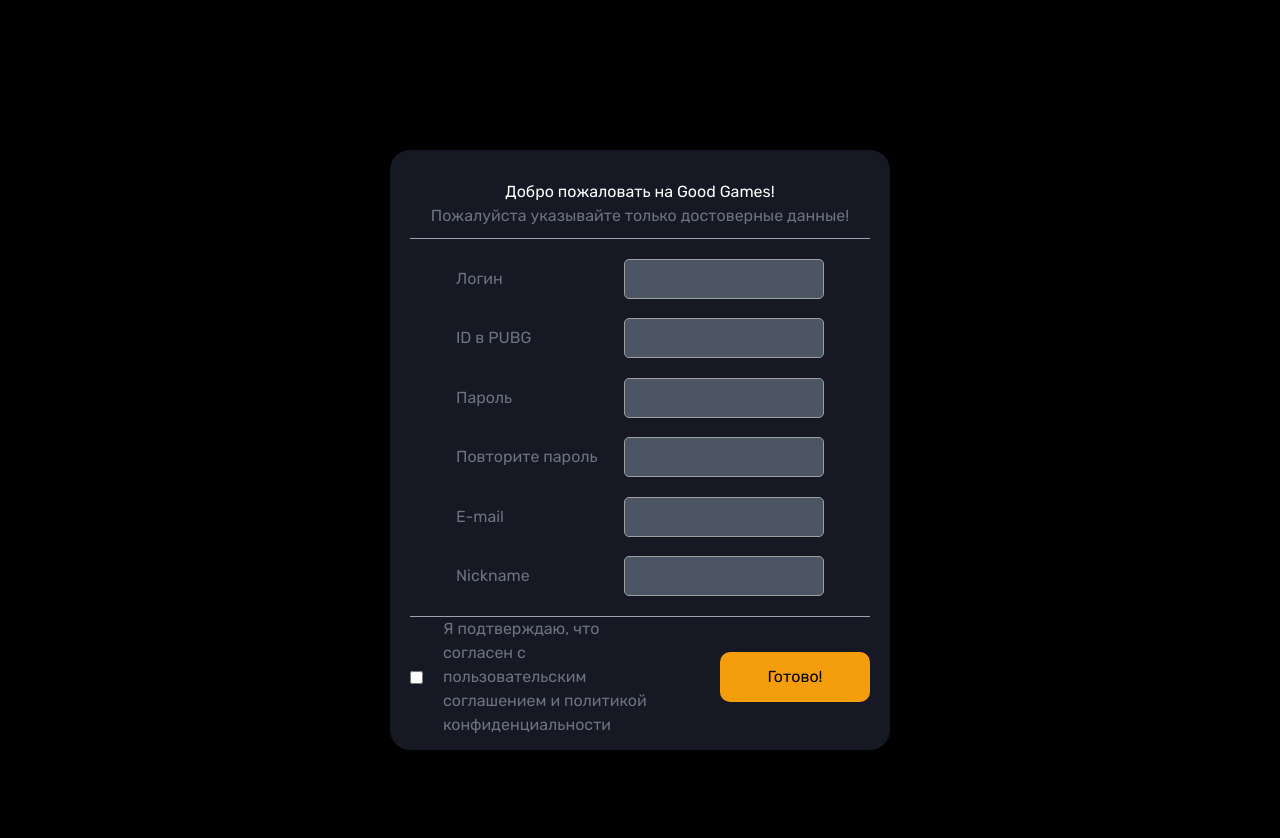
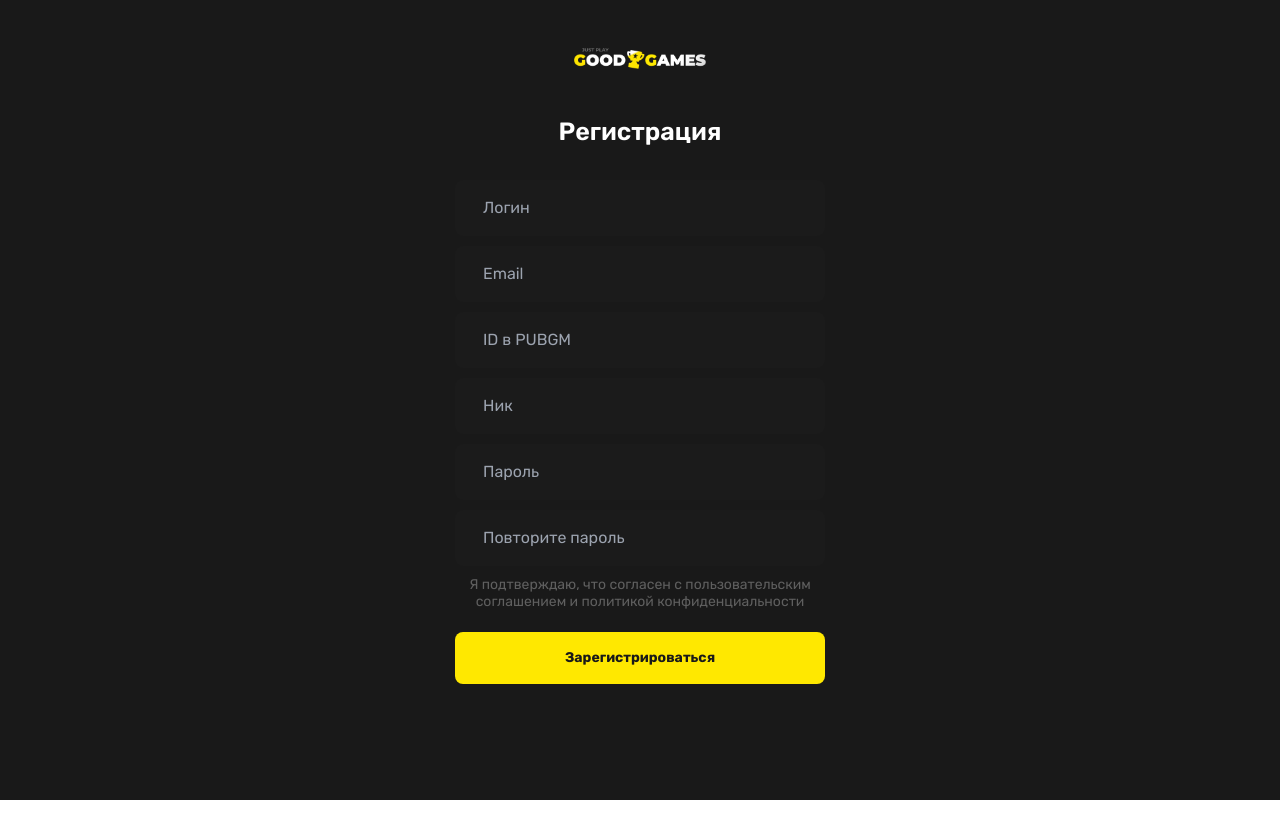
Before and after one commit to HerrKise/goodgames, a React (Vite) app: page /reg in a window 1280 px wide. Shown: the top 838 px of the page. After the commit the page ends 800 px from the top, so only its background shows below. Built offline with nearby package versions, Linux system fonts and the light colour scheme.

Commit message:
small upd

```diff
--- a/src/pages/Login.jsx
+++ b/src/pages/Login.jsx
@@ -1,7 +1,9 @@
 import React from "react";
 import { useDispatch, useSelector } from "react-redux";
 import { getErrors, signIn } from "../store/reducers/userSlice.js";
-import { NavLink, redirect, useNavigate } from "react-router-dom";
+import { Link, NavLink, redirect, useNavigate } from "react-router-dom";
+
+import logopic from "../assets/Main/logo.png"
 
 export default function Login() {
     const [email, changeEmail] = React.useState("");
@@ -29,63 +31,60 @@
     };
 
     return (
-        <section className="w-[100%] bg-black">
-            <div className="w-[1024px] mx-auto h-[900px] flex flex-col justify-center items-center">
+        <section className="bg-darkgrey min-h-[100vh] flex flex-col items-center justify-center relative">
+            <Link className="w-full flex items-center justify-center fixed top-12" to="/mainpage">
+                <img src={logopic} alt="logopic" className="w-[132px]"/>
+            </Link>
+            <div className="wrap py-20 h-full w-full  text-white">
+                <h1 className="h1 pb-8 text-center">Вход</h1>
                 <form
-                    className="bg-[#161823] w-[500px] h-[600px] py-[30px] px-[20px] rounded-[20px]"
+                    className="space-y-[10px]"
                     onSubmit={handleSubmit}
                 >
-                    <div className="flex flex-col justify-center items-center border-b-[1px] border-gray-400 pb-[10px]">
-                        <h2 className="text-white">С возвращением, дружище!</h2>
-                    </div>
-                    <div className="flex flex-col items-center justify-around h-[70%] py-[20px] border-b-[1px] border-gray-400">
-                        <div className="flex justify-between w-[80%] items-center">
-                            <label className="text-gray-500">Почта</label>
                     <input
                         type="text"
                         id="email"
                         name="email"
-                                placeholder=""
+                        placeholder="Email"
                         required
                         value={email}
                         onChange={handleEmailChange}
-                                className="border-[1px] w-[200px] border-[#9e9e9e] rounded-[5px] text-[16px] h-[40px] px-[20px] bg-gray-600"
+                        className="bg-[#26262633] w-full py-4 px-7 rounded-lg"
                     />
-                        </div>
-                        <div className="flex justify-between w-[80%] items-center">
-                            <label className="text-gray-500">Пароль</label>
                     <input
                         type="password"
                         id="password"
                         name="password"
-                                placeholder=""
+                        placeholder="Пароль"
                         required
                         value={password}
                         onChange={handlePasswordChange}
-                                className="border-[1px] w-[200px] border-[#9e9e9e] rounded-[5px] text-[16px] h-[40px] px-[20px] bg-gray-600"
+                        className="bg-[#26262633] w-full py-4 px-7 rounded-lg"
                     />
-                        </div>
-                    </div>
-                    <div className="flex justify-around items-center pt-[15px]">
+
                     <button
-                            className="bg-white w-[150px] h-[50px] rounded-[10px]"
+                        className='w-full rounded-lg bg-yellow py-4 text-darkgrey text-sm font-bold'
+                        type="submit"
+                    >
+                        Вход
+                    </button>
+                    <NavLink
+                        to="/reset-password"
+                        className="w-[50%]"
+                    >
+                        <button
+                            type="button"
+                            className='w-[calc(50%-5px)] rounded-lg bg-[#26262633] py-4 text-sm font-bold mr-[10px]'
+                        >
+                            Забыли пароль?
+                    </button>
+                    </NavLink>
+                    <button
+                        className='w-[calc(50%-5px)] rounded-lg bg-grey py-4 text-sm font-bold'
                         onClick={handleRedirectToRegistration}
                     >
                         Регистрация
                     </button>
-                        <button
-                            className="bg-amber-500 w-[150px] h-[50px] rounded-[10px]"
-                            type="submit"
-                        >
-                            Вход
-                        </button>
-                    </div>
-                    <NavLink
-                        to="/reset-password"
-                        className="flex items-center justify-center text-white text-center mt-[10px]"
-                    >
-                        <p>Забыли пароль?</p>
-                    </NavLink>
                 </form>
             </div>
         </section>
--- a/src/pages/Registration.jsx
+++ b/src/pages/Registration.jsx
@@ -2,6 +2,9 @@
 import { useDispatch } from "react-redux";
 import { useNavigate } from "react-router";
 import { register } from "../store/reducers/userSlice.js";
+
+import logopic from "../assets/Main/logo.png"
+import { Link } from "react-router-dom";
 
 export default function Registration() {
     const [login, changeLogin] = useState("");
@@ -52,118 +55,87 @@
     };
 
     return (
-        <section className="w-[100%] bg-black">
-            <div className="w-[1024px] mx-auto h-[900px] flex flex-col justify-center items-center">
+        <section className="bg-darkgrey min-h-[100vh] flex flex-col items-center justify-center relative">
+            <Link className="w-full flex items-center justify-center fixed top-12" to="/mainpage">
+                <img src={logopic} alt="logopic" className="w-[132px]"/>
+            </Link>
+            <div className="wrap py-20 h-full w-full  text-white">
+                <h1 className="h1 pb-8 text-center">Регистрация</h1>
                 <form
-                    className="bg-[#161823] w-[500px] h-[600px] py-[30px] px-[20px] rounded-[20px]"
+                    className="space-y-[10px]"
                     onSubmit={handleSubmit}
                 >
-                    <div className="flex flex-col justify-center items-center border-b-[1px] border-gray-400 pb-[10px]">
-                        <h2 className="text-white">
-                            Добро пожаловать на Good Games!
-                        </h2>
-                        <p className="text-gray-500">
-                            Пожалуйста указывайте только достоверные данные!
-                        </p>
-                    </div>
-                    <div className="flex flex-col items-center justify-between h-[70%] py-[20px] border-b-[1px] border-gray-400">
-                        <div className="flex justify-between w-[80%] items-center">
-                            <label className="text-gray-500">Логин</label>
                     <input
                         type="text"
                         id="login"
                         name="login"
-                                placeholder=""
+                        placeholder="Логин"
                         required
                         value={login}
                         onChange={handleLoginChange}
-                                className="border-[1px] w-[200px] border-[#9e9e9e] rounded-[5px] text-[16px] h-[40px] px-[20px] bg-gray-600"
+                        className="bg-[#26262633] w-full py-4 px-7 rounded-lg"
                     />
-                        </div>
-                        <div className="flex justify-between w-[80%] items-center">
-                            <label className="text-gray-500">ID в PUBG</label>
+                    <input
+                        type="email"
+                        id="email"
+                        name="email"
+                        pattern="[a-z0-9._%+-]+@[a-z0-9.-]+\.[a-z]{2,4}$"
+                        placeholder="Email"
+                        value={email}
+                        onChange={handleEmailChange}
+                        required
+                        className="bg-[#26262633] w-full py-4 px-7 rounded-lg"
+                    />
                     <input
                         type="text"
                         id="pubgID"
                         name="pubgID"
-                                placeholder=""
+                        placeholder="ID в PUBGM"
                         value={pubgId}
                         onChange={handlePubgIdChange}
                         required
-                                className="border-[1px] w-[200px] border-[#9e9e9e] rounded-[5px] text-[16px] h-[40px] px-[20px] bg-gray-600"
+                        className="bg-[#26262633] w-full py-4 px-7 rounded-lg"
                     />
-                        </div>
-                        <div className="flex justify-between w-[80%] items-center">
-                            <label className="text-gray-500">Пароль</label>
+                    <input
+                        type="text"
+                        id="nickname"
+                        name="nickname"
+                        placeholder="Ник"
+                        value={nickname}
+                        onChange={handleNicknameChange}
+                        required
+                        className="bg-[#26262633] w-full py-4 px-7 rounded-lg"
+                    />
                     <input
                         type="password"
                         id="password"
                         name="password"
-                                placeholder=""
+                        placeholder="Пароль"
                         required
                         value={password}
                         onChange={handlePasswordChange}
-                                className="border-[1px] w-[200px] border-[#9e9e9e] rounded-[5px] text-[16px] h-[40px] px-[20px] bg-gray-600"
+                        className="bg-[#26262633] w-full py-4 px-7 rounded-lg"
                     />
-                        </div>
-                        <div className="flex justify-between w-[80%] items-center">
-                            <label className="text-gray-500">
-                                Повторите пароль
-                            </label>
                     <input
                         type="password-rep"
                         id="password-rep"
                         name="password-rep"
                         value={passwordR}
                         onChange={handlePasswordRChange}
-                                placeholder=""
+                        placeholder="Повторите пароль"
                         required
-                                className="border-[1px] w-[200px] border-[#9e9e9e] rounded-[5px] text-[16px] h-[40px] px-[20px] bg-gray-600"
+                        className="bg-[#26262633] w-full py-4 px-7 rounded-lg"
                     />
-                        </div>
-                        <div className="flex justify-between w-[80%] items-center">
-                            <label className="text-gray-500">E-mail</label>
-                            <input
-                                type="email"
-                                id="email"
-                                name="email"
-                                pattern="[a-z0-9._%+-]+@[a-z0-9.-]+\.[a-z]{2,4}$"
-                                placeholder=""
-                                value={email}
-                                onChange={handleEmailChange}
-                                required
-                                className="border-[1px] w-[200px] border-[#9e9e9e] rounded-[5px] text-[16px] h-[40px] px-[20px] bg-gray-600"
-                            />
-                        </div>
-                        <div className="flex justify-between w-[80%] items-center">
-                            <label className="text-gray-500">Nickname</label>
-                            <input
-                                type="text"
-                                id="nickname"
-                                name="nickname"
-                                placeholder=""
-                                value={nickname}
-                                onChange={handleNicknameChange}
-                                required
-                                className="border-[1px] w-[200px] border-[#9e9e9e] rounded-[5px] text-[16px] h-[40px] px-[20px] bg-gray-600"
-                            />
-                        </div>
-                    </div>
-                    <div className="flex justify-between items-center">
-                        <div className="flex w-[250px] items-center justify-between">
-                            <input type="checkbox" />
-                            <label className="text-gray-500 ml-[20px]">
+                    <p className="p text-center opacity-30 pb-3">
                         Я подтверждаю, что согласен с пользовательским
                         соглашением и политикой конфиденциальности
-                            </label>
-                        </div>
+                    </p>
                     <button
-                            className="bg-amber-500 w-[150px] h-[50px] rounded-[10px]"
+                        className='w-full rounded-lg bg-yellow py-4 text-darkgrey text-sm font-bold'
                         type="submit"
                     >
-                            Готово!
+                        Зарегистрироваться
                     </button>
-                    </div>
                 </form>
             </div>
         </section>
```
Also changed, not shown: src/components/GamesPage/GamesFilter.jsx (+5 -25 lines), src/components/MatchesPage/CommandItem.jsx (+8 -9 lines), src/components/UI/Header.jsx (+2 -2 lines), src/components/UI/NavBar.jsx (+3 -9 lines), src/pages/ProfilePage.jsx (+3 -17 lines). Lines whose indentation alone changed are shown as unchanged.
